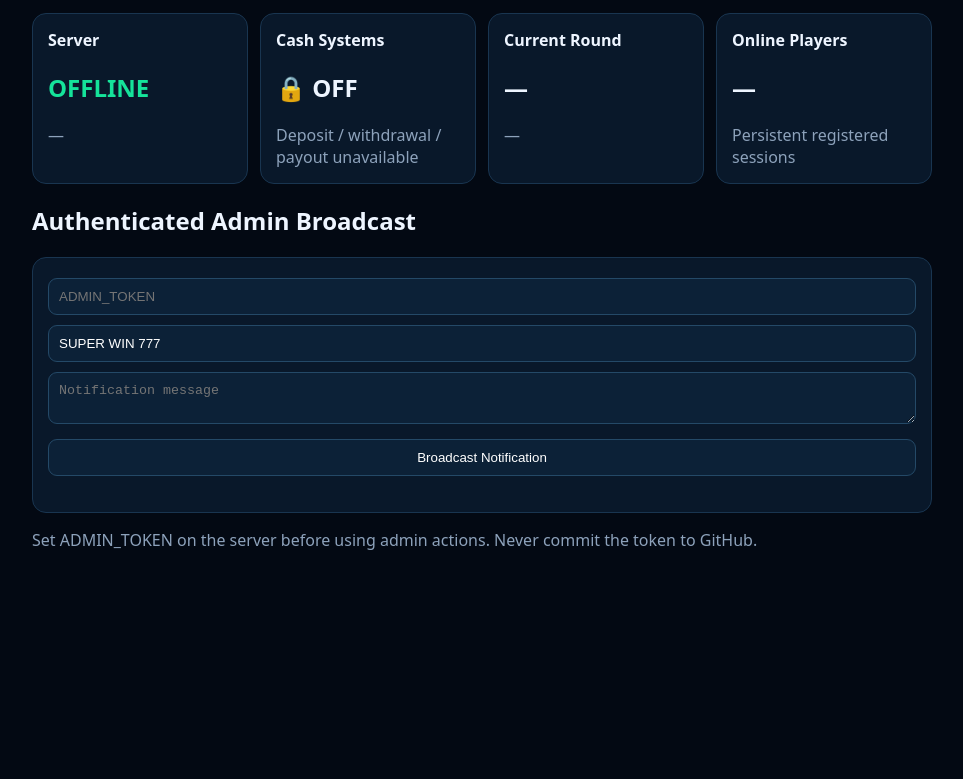
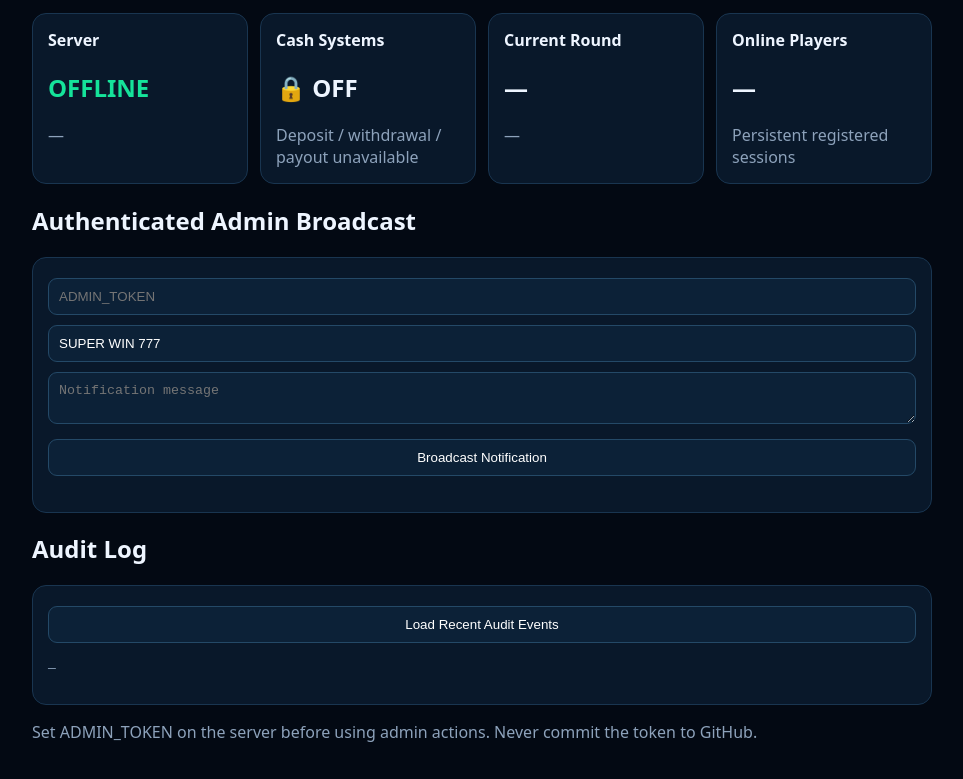
Before and after one commit to popigoswami99-alt/SUPER_WIN_777, a website: page admin.html in a window 1280 px wide. Shown: the part 131-910 px from the top of the page, without its empty margins (158-1121 px from the left). Before the commit the page ends 800 px from the top, so only its background shows below. Drawn offline with Linux system fonts and the light colour scheme; no server answers.

Commit message:
Add authenticated admin audit viewer

```diff
--- a/admin.html
+++ b/admin.html
@@ -8,9 +8,10 @@
 <div class="card"><b>Current Round</b><h2 id="round">—</h2><span class="muted" id="timer">—</span></div>
 <div class="card"><b>Online Players</b><h2 id="players">—</h2><span class="muted">Persistent registered sessions</span></div></div>
 <h2>Authenticated Admin Broadcast</h2><div class="card"><input id="token" type="password" placeholder="ADMIN_TOKEN"><input id="title" value="SUPER WIN 777"><textarea id="body" placeholder="Notification message"></textarea><button onclick="broadcast()">Broadcast Notification</button><p id="msg" class="muted"></p></div>
-<p class="muted">Set ADMIN_TOKEN on the server before using admin actions. Never commit the token to GitHub.</p></div>
+<h2>Audit Log</h2><div class="card"><button onclick="audit()">Load Recent Audit Events</button><pre id="auditLog" class="muted">—</pre></div><p class="muted">Set ADMIN_TOKEN on the server before using admin actions. Never commit the token to GitHub.</p></div>
 <script>
 async function load(){try{const [s,h]=await Promise.all([fetch("/api/state").then(r=>r.json()),fetch("/api/health").then(r=>r.json())]);server.textContent="ONLINE";health.textContent=h.database?"SQLite + SSE realtime":"Backend ready";round.textContent=s.round.id;timer.textContent=s.round.secondsLeft+" sec";players.textContent=s.onlinePlayers.toLocaleString()}catch{server.textContent="OFFLINE";}}
 async function broadcast(){const msg=document.getElementById("msg");try{const r=await fetch("/api/admin/notify",{method:"POST",headers:{"Content-Type":"application/json","x-admin-token":token.value},body:JSON.stringify({title:title.value,body:body.value})});const d=await r.json();msg.textContent=r.ok?"✓ Notification broadcast":"✕ "+(d.error||"Failed");}catch{msg.textContent="✕ Request failed"}}
+async function audit(){try{const d=await fetch("/api/admin/audit",{headers:{"x-admin-token":token.value}}).then(r=>r.json());auditLog.textContent=JSON.stringify(d,null,2)}catch{auditLog.textContent="Audit unavailable"}}
 async function analytics(){try{const d=await fetch("/api/analytics").then(r=>r.json());stats.textContent=JSON.stringify(d,null,2)}catch{stats.textContent="Analytics unavailable"}}load();setInterval(load,1000);
 </script></body></html>
```
